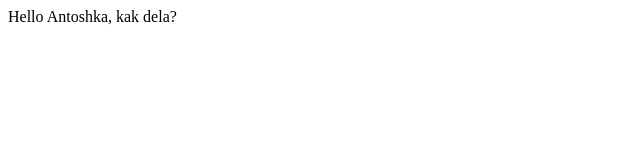
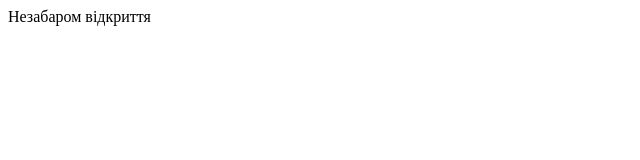
Before and after one commit to SashaKrykun/teest, a plain HTML site: page index.html in a window 1280 px wide. Shown: the full height of the page, 0-640 px from the left. Drawn offline with Linux system fonts and the light colour scheme.

Commit message:
Update index.html

```diff
--- a/index.html
+++ b/index.html
@@ -1,3 +1,3 @@
 <html>
-  <p>Hello Antoshka, kak dela?</p>
+  <p>Незабаром відкриття</p>
 </html/
```
